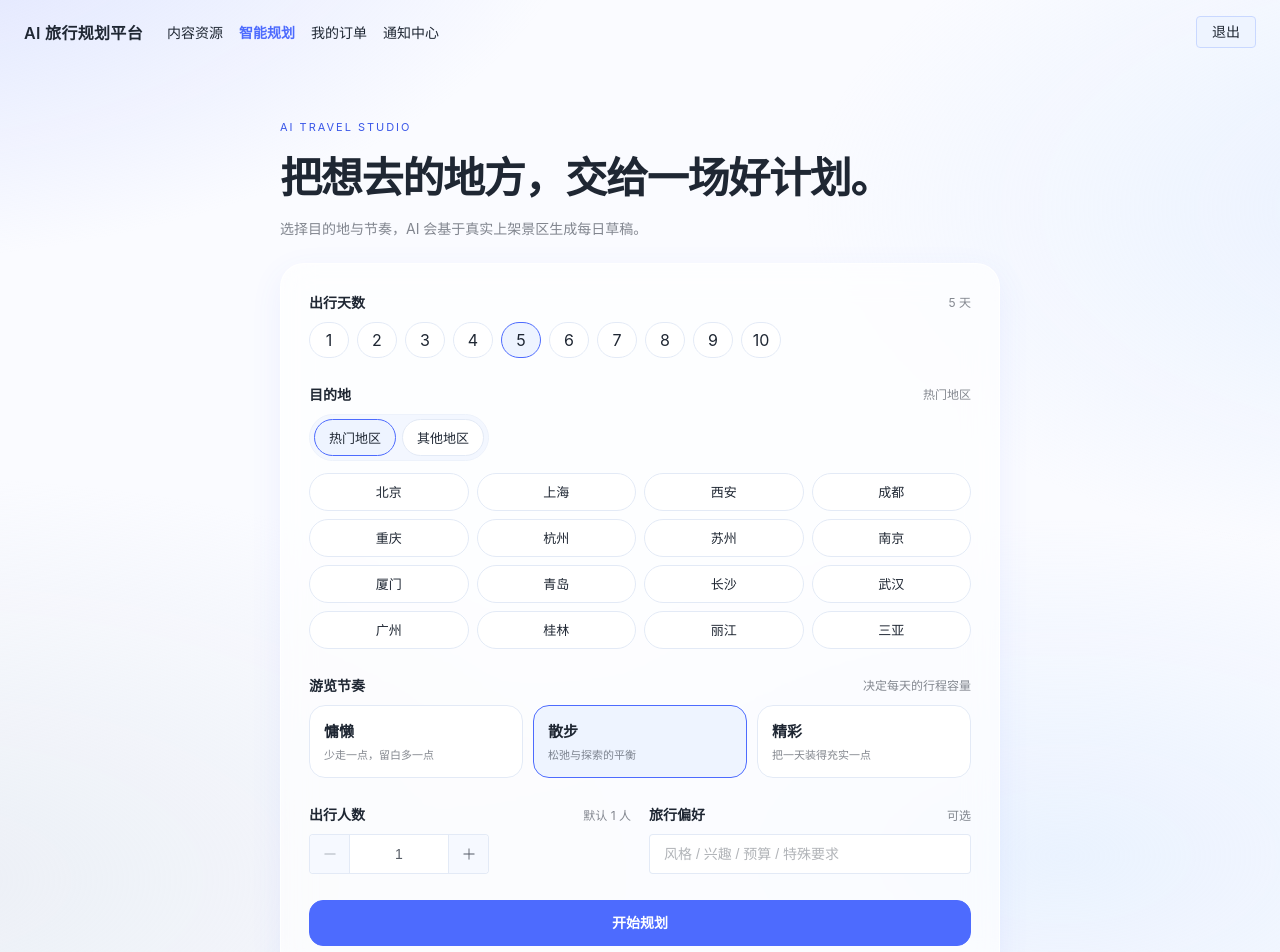
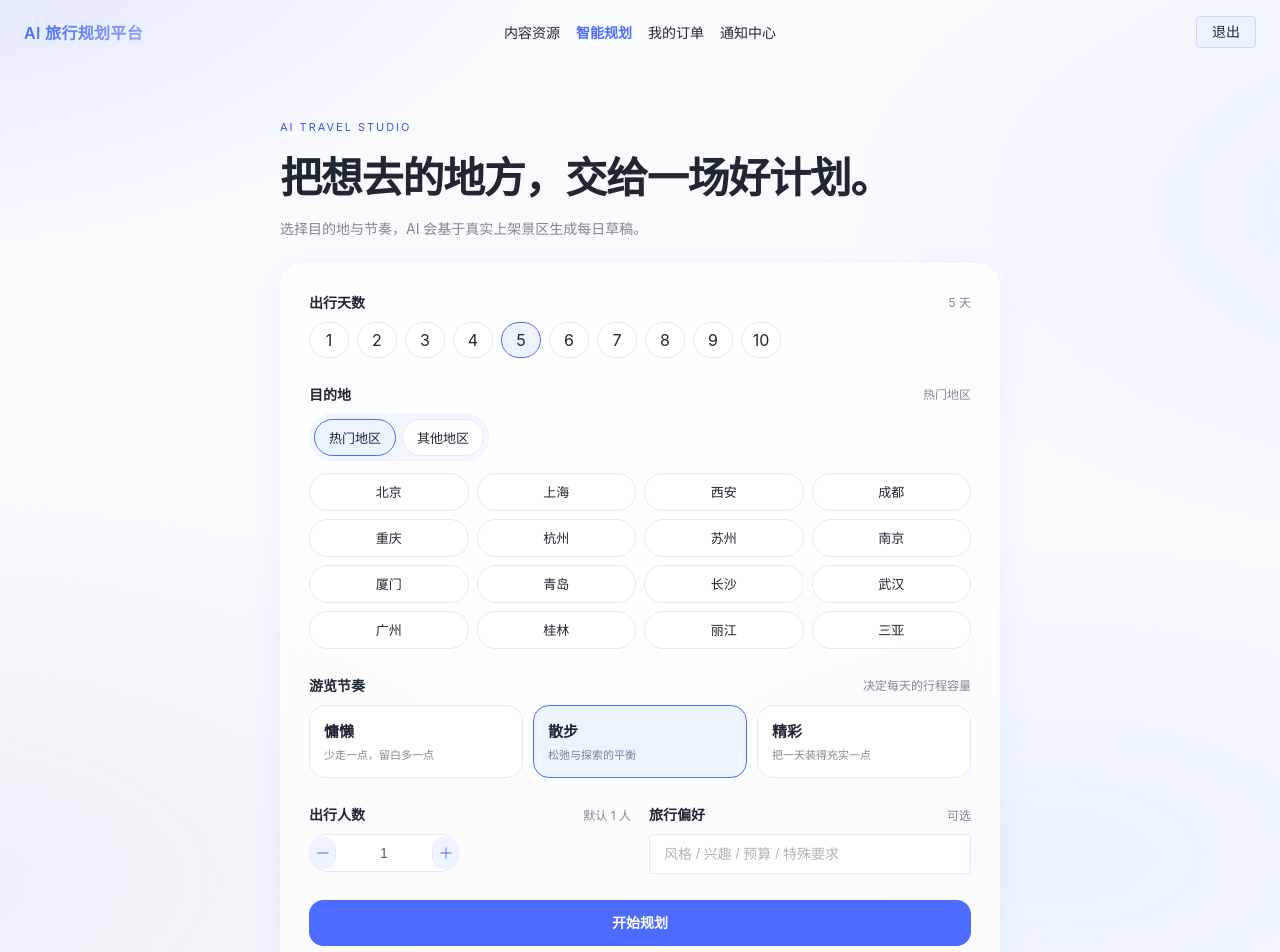
Before and after one commit to hsjs-z/AITravel-Plan, a Vue app in the folder frontend/: page /planning in a window 1280 px wide. Shown: the top 952 px of the page. Built offline with nearby package versions, Linux system fonts and the light colour scheme; sample sign-in values are in the browser's storage.

Commit message:
style(theme): refine form pill and navigation branding

```diff
--- a/frontend/src/App.vue
+++ b/frontend/src/App.vue
@@ -1,14 +1,18 @@
 <template>
   <div class="app-shell">
     <el-header v-if="showNav" class="app-nav" :class="{ 'is-scrolled': scrolled }">
-      <span class="brand">AI 旅行规划平台</span>
+      <div class="nav-brand">
+        <span class="brand">AI 旅行规划平台</span>
+      </div>
       <nav class="nav-links">
         <router-link to="/content">内容资源</router-link>
         <router-link to="/planning">智能规划</router-link>
         <router-link to="/orders">我的订单</router-link>
         <router-link to="/notifications">通知中心</router-link>
       </nav>
-      <el-button text @click="logout">退出</el-button>
+      <div class="nav-user">
+        <el-button text @click="logout">退出</el-button>
+      </div>
     </el-header>
     <router-view />
   </div>
@@ -50,7 +54,8 @@ onUnmounted(() => window.removeEventListener('scroll', onScroll))
 .app-nav {
   display: flex;
   align-items: center;
-  gap: 24px;
+  justify-content: space-between;
+  gap: 16px;
   height: 64px;
   padding: 0 24px;
   border-bottom: 1px solid transparent;
@@ -65,16 +70,27 @@ onUnmounted(() => window.removeEventListener('scroll', onScroll))
   -webkit-backdrop-filter: blur(12px);
 }
 
+.nav-brand {
+  display: flex;
+  flex: 0 0 240px;
+  align-items: center;
+}
+
 .brand {
   font-weight: 600;
   letter-spacing: 0.02em;
-  color: #1f2733;
+  background: linear-gradient(90deg, #4d6bfe, #8b9df7);
+  background-clip: text;
+  -webkit-background-clip: text;
+  color: transparent;
+  -webkit-text-fill-color: transparent;
 }
 
 .nav-links {
   display: flex;
+  flex: 1;
+  justify-content: center;
   gap: 16px;
-  flex: 1;
 }
 
 .nav-links a {
@@ -92,4 +108,27 @@ onUnmounted(() => window.removeEventListener('scroll', onScroll))
 .nav-links a:hover {
   color: var(--tp-brand-hover);
 }
+
+.nav-user {
+  display: flex;
+  flex: 0 0 240px;
+  justify-content: flex-end;
+}
+
+@media (max-width: 860px) {
+  .app-nav {
+    gap: 10px;
+    padding: 0 14px;
+  }
+
+  .nav-brand,
+  .nav-user {
+    flex: 0 0 auto;
+  }
+
+  .nav-links {
+    justify-content: flex-start;
+    overflow-x: auto;
+  }
+}
 </style>
--- a/frontend/src/views/planning/PlanningView.vue
+++ b/frontend/src/views/planning/PlanningView.vue
@@ -101,7 +101,13 @@
                 <label>出行人数</label>
                 <span>默认 1 人</span>
               </div>
-              <el-input-number v-model="partySize" :min="1" :max="20" size="large" />
+              <el-input-number
+                v-model="partySize"
+                class="party-size-input"
+                :min="1"
+                :max="20"
+                size="large"
+              />
             </div>
             <div class="field-block compact">
               <div class="field-head">
@@ -351,6 +357,38 @@ onUnmounted(stopPolling)
   margin-bottom: 26px;
 }
 
+.party-size-input {
+  width: 150px;
+}
+
+.party-size-input :deep(.el-input__wrapper) {
+  border-radius: 100px;
+  padding: 0 17px;
+  background: #ffffff;
+  box-shadow: 0 0 0 1px var(--tp-stroke) inset;
+}
+
+.party-size-input :deep(.el-input__wrapper.is-focus) {
+  box-shadow: 0 0 0 1px var(--tp-brand) inset;
+}
+
+.party-size-input :deep(.el-input-number__decrease),
+.party-size-input :deep(.el-input-number__increase) {
+  top: 3px;
+  bottom: 3px;
+  width: 26px;
+  border-radius: 100px;
+  background: var(--tp-button-bg);
+  color: var(--tp-brand);
+  transition: background-color 150ms ease-out, color 150ms ease-out;
+}
+
+.party-size-input :deep(.el-input-number__decrease:hover),
+.party-size-input :deep(.el-input-number__increase:hover) {
+  background: var(--tp-button-hover);
+  color: var(--tp-brand-hover);
+}
+
 .pill-row,
 .city-grid {
   display: flex;
```
Also changed, not shown: 1 other file (tests, documents, lock files or other folders).
